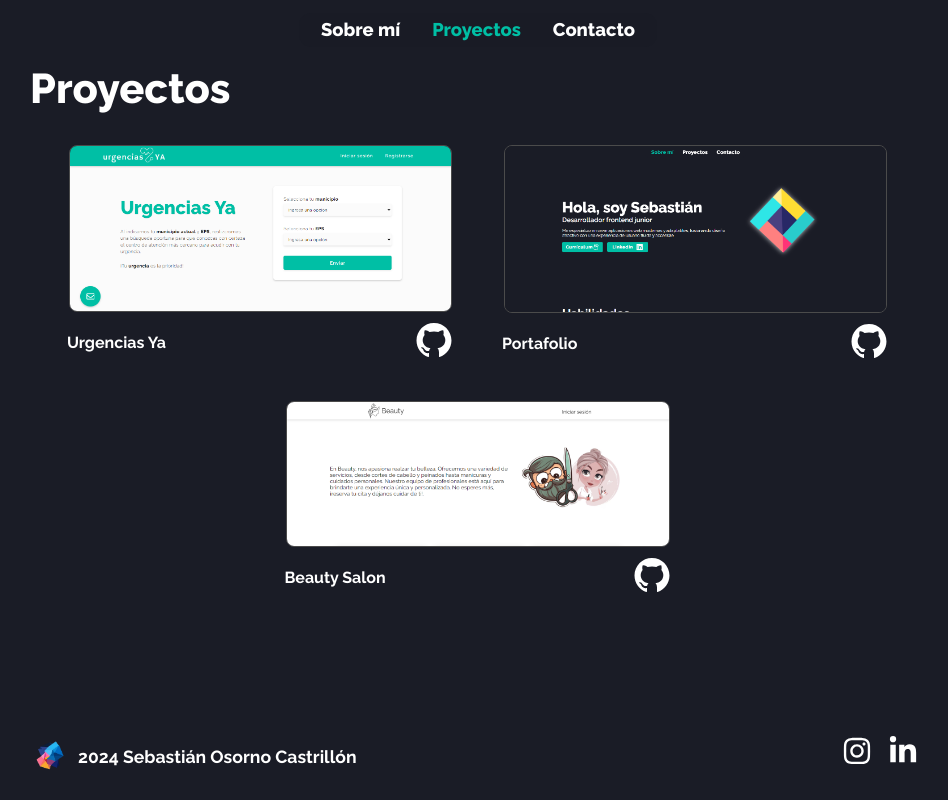
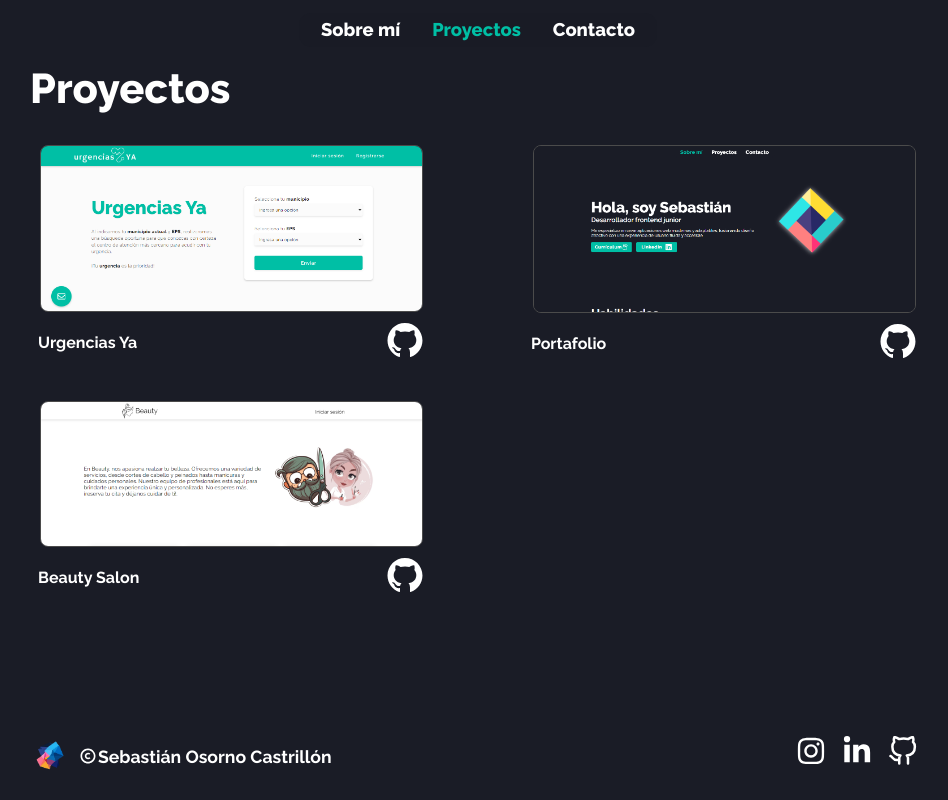
Before and after one commit to sebas1913/portafolio, a Next.js app: page /projects in a window 1280 px wide. Shown: the whole page, without its empty margins (162-1110 px from the left). Built offline with nearby package versions, Linux system fonts and the light colour scheme.

Commit message:
New icons and aria-label attributes added

```diff
--- a/src/UI/atoms/icons/Icons.tsx
+++ b/src/UI/atoms/icons/Icons.tsx
@@ -1,10 +1,14 @@
 import { FaInstagram } from "react-icons/fa";
 import { FaLinkedinIn } from "react-icons/fa";
 import { AiFillGithub } from "react-icons/ai";
+import { FiGithub } from "react-icons/fi";
+import { CgCopyright } from "react-icons/cg";
+
 
 export const Icons = {
     instagram: <FaInstagram size={30} />,
     linkedin: <FaLinkedinIn size={30} />,
-    github: <AiFillGithub color="#fff" size={40}/>
-
+    git: <FiGithub size={30}/>,
+    github: <AiFillGithub color="#fff" size={40}/>,
+    copyright: <CgCopyright size={20}/>
 }
--- a/src/UI/molecules/project-card/project-card.tsx
+++ b/src/UI/molecules/project-card/project-card.tsx
@@ -13,7 +13,7 @@ const CardProject: React.FC<CardProjectProps> = ({ name, imageUrl, liveUrl, gith
     return (
         <div className={styles.card}>
             <div className={styles.containerImage}>
-                <a href={liveUrl} target="_blank" rel="noopener noreferrer">
+                <a href={liveUrl} target="_blank" rel="noopener noreferrer" aria-label={`Ver repositotio de ${name} en GitHub (se abre en una nueva pestaña)`}>
                     <img className={styles.image} src={imageUrl} alt={`Preview de ${name}`} />
                 </a>
             </div>
--- a/src/UI/organisms/contact-form/contact.module.scss
+++ b/src/UI/organisms/contact-form/contact.module.scss
@@ -23,6 +23,10 @@
     }
 }
 
+.success{
+    display: flex;
+    justify-content: center;
+}
 
 .container {
     width: 100%;
--- a/src/UI/organisms/footer/footer.tsx
+++ b/src/UI/organisms/footer/footer.tsx
@@ -11,15 +11,18 @@ const Footer: React.FC = () => {
                 <Paragraph className={styles.copyright}>
                     <img src="/images/logo.png" alt="" />
 
-                    2024 Sebastián Osorno Castrillón
+                    {Icons.copyright} Sebastián Osorno Castrillón
                 </Paragraph>
             </div>
             <div className={styles.socialContainer}>
-                <a href="https://www.instagram.com/bastian__91/" target="_blank" rel="noopener noreferrer">
+                <a href="https://www.instagram.com/bastian__91/" target="_blank" rel="noopener noreferrer" aria-label="Visitar perfil de Instagram de Sebastián (Se abre en una nueva pestaña)">
                     {Icons.instagram}
                 </a>
-                <a href="https://www.linkedin.com/in/sebasti%C3%A1n-osorno-castrill%C3%B3n/" target="_blank" rel="noopener noreferrer">
+                <a href="https://www.linkedin.com/in/sebasti%C3%A1n-osorno-castrill%C3%B3n/" target="_blank" rel="noopener noreferrer" aria-label="Visitar perfil de linkedIn de Sebastián (se abre en una nueva pestaña)">
                     {Icons.linkedin}
+                </a>
+                <a href="https://github.com/sebas1913" target="_blank" rel="noopener noreferrer" aria-label="Visitar perfil de Github de Sebastián (se abre en una nueva pestaña)">
+                    {Icons.git}
                 </a>
             </div>
         </footer>
--- a/src/UI/template/projectsTemplate/projects.module.scss
+++ b/src/UI/template/projectsTemplate/projects.module.scss
@@ -16,7 +16,6 @@
         flex-wrap: wrap;
         gap: 2rem;
         justify-content: space-between;
-        justify-content: center;
     }
 }
 
@@ -27,5 +26,10 @@
         .title{
             margin-top: 5rem;
         }
+
+        .projects{
+            display: flex;
+            justify-content: center;
+        }
     }
 }
```
Also changed, not shown: src/UI/organisms/contact-form/ContactForm.tsx (+8 -1 lines).
